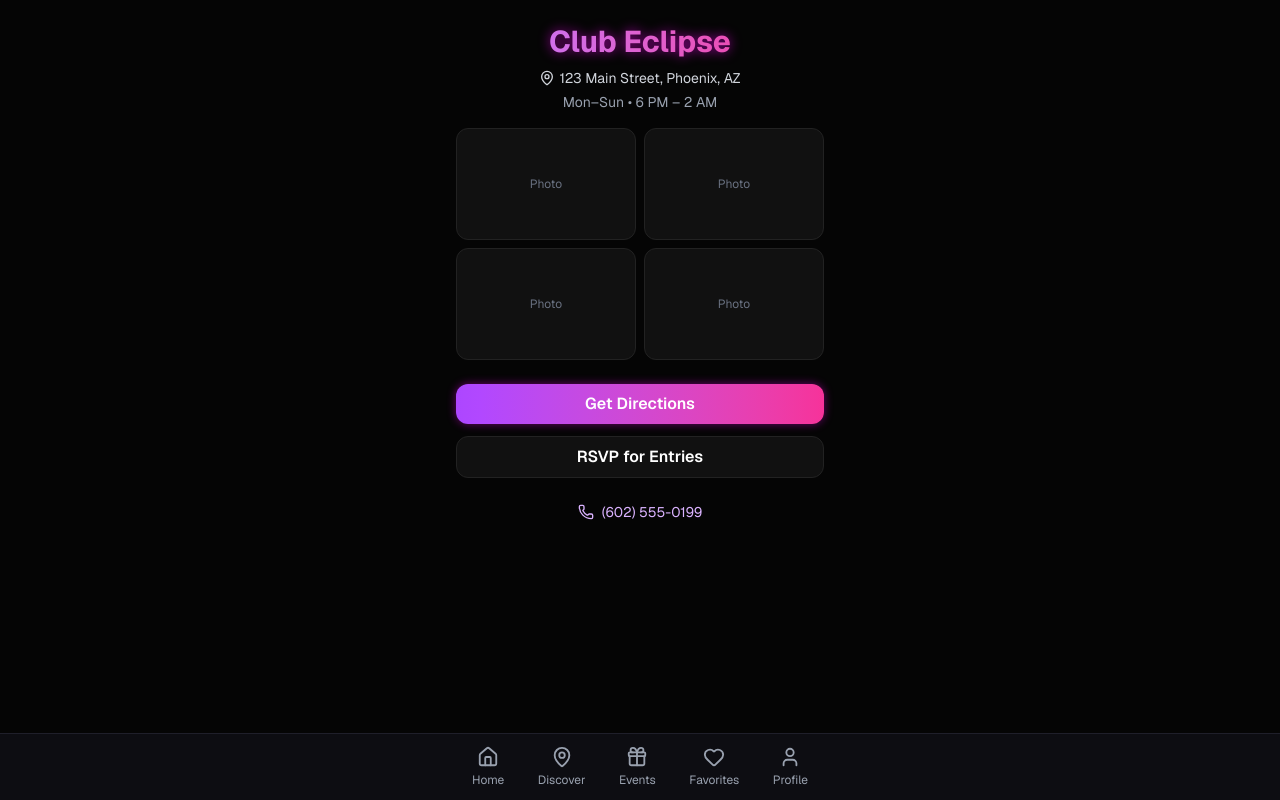
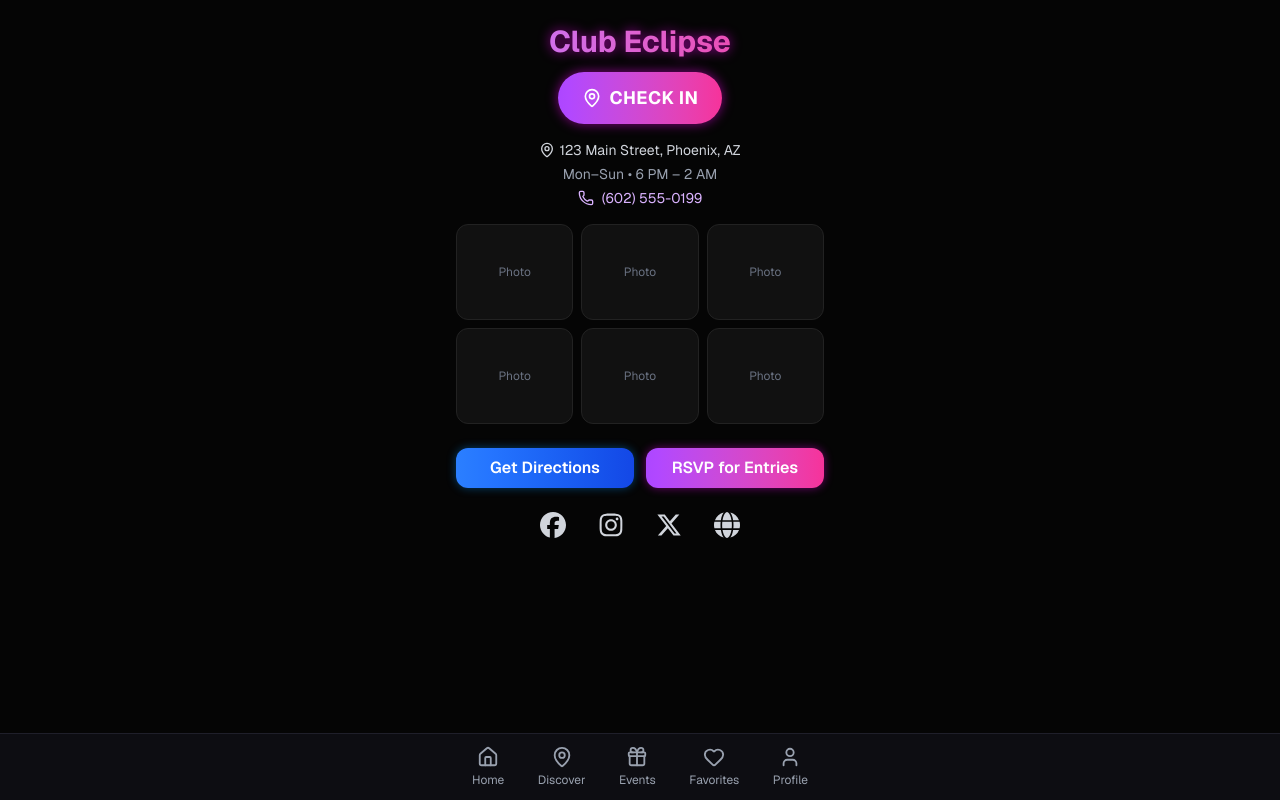
Before and after one commit to CloudedDesire/sweepstakes_promotion, a Next.js app: page /venues in a window 1280 px wide. Built offline with nearby package versions, Linux system fonts and the light colour scheme.

Commit message:
venue page update

```diff
--- a/app/venues/page.tsx
+++ b/app/venues/page.tsx
@@ -2,6 +2,9 @@
 
 import FooterNav from "@/app/components/FooterNav";
 import { MapPin, Phone } from "lucide-react";
+
+// Font Awesome (social icons)
+import { FaFacebook, FaInstagram, FaXTwitter, FaGlobe } from "react-icons/fa6";
 
 export default function VenuePage() {
   const venue = {
@@ -9,12 +12,7 @@ export default function VenuePage() {
     address: "123 Main Street, Phoenix, AZ",
     hours: "Mon–Sun • 6 PM – 2 AM",
     phone: "(602) 555-0199",
-    photos: [
-      "/images/venue1.jpg",
-      "/images/venue2.jpg",
-      "/images/venue3.jpg",
-      "/images/venue4.jpg",
-    ],
+    photos: [1, 2, 3, 4, 5, 6], // placeholders
   };
 
   const openMaps = () => {
@@ -24,13 +22,20 @@ export default function VenuePage() {
 
   return (
     <div className="min-h-screen w-full flex flex-col items-center bg-[#050505] text-white">
-      {/* Main Wrapper */}
       <div className="w-full max-w-[400px] px-4 pb-24">
 
-        {/* Header */}
-        <h1 className="text-3xl font-bold mt-6 mb-2 text-center bg-gradient-to-r from-purple-400 to-pink-500 bg-clip-text text-transparent drop-shadow-[0_0_6px_rgba(255,0,255,0.6)]">
+        {/* Venue Name */}
+        <h1 className="text-3xl font-bold mt-6 mb-3 text-center bg-gradient-to-r from-purple-400 to-pink-500 bg-clip-text text-transparent drop-shadow-[0_0_6px_rgba(255,0,255,0.6)]">
           {venue.name}
         </h1>
+
+        {/* CHECK IN Graphic */}
+        <div className="w-full flex justify-center mb-4">
+          <div className="bg-gradient-to-r from-purple-500 to-pink-500 text-white px-6 py-3 rounded-full shadow-[0_0_12px_rgba(255,0,255,0.5)] font-bold text-lg tracking-wide flex items-center gap-2">
+            <MapPin size={20} />
+            CHECK IN
+          </div>
+        </div>
 
         {/* Address */}
         <div className="flex items-center justify-center text-gray-300 text-sm mb-1">
@@ -39,45 +44,60 @@ export default function VenuePage() {
         </div>
 
         {/* Hours */}
-        <p className="text-center text-gray-400 text-sm mb-4">{venue.hours}</p>
+        <p className="text-center text-gray-400 text-sm">{venue.hours}</p>
 
-        {/* Photo Grid */}
-        <div className="grid grid-cols-2 gap-2 mb-6">
-          {venue.photos.map((src, i) => (
+        {/* Phone Number */}
+        <a
+          href={`tel:${venue.phone}`}
+          className="flex justify-center items-center text-purple-300 text-sm mt-1 mb-4"
+        >
+          <Phone size={16} className="mr-2" />
+          {venue.phone}
+        </a>
+
+        {/* 6‑Image Grid */}
+        <div className="grid grid-cols-3 gap-2 mb-6">
+          {venue.photos.map((_, i) => (
             <div
               key={i}
-              className="w-full h-28 bg-[#111] border border-[#222] rounded-xl flex items-center justify-center text-gray-500 text-xs"
+              className="w-full h-24 bg-[#111] border border-[#222] rounded-xl flex items-center justify-center text-gray-500 text-xs"
             >
               Photo
             </div>
           ))}
         </div>
 
-        {/* Buttons */}
+        {/* Buttons Row */}
+        <div className="flex gap-3 mb-6">
           <button
             onClick={openMaps}
-          className="w-full py-2 mb-3 bg-gradient-to-r from-purple-500 to-pink-500 rounded-xl font-semibold shadow-[0_0_10px_rgba(255,0,255,0.4)]"
+            className="w-1/2 py-2 bg-gradient-to-r from-blue-500 to-blue-700 rounded-xl font-semibold shadow-[0_0_10px_rgba(0,150,255,0.4)]"
           >
             Get Directions
           </button>
 
-        <button className="w-full py-2 mb-6 bg-[#111] border border-[#222] rounded-xl font-semibold">
+          <button className="w-1/2 py-2 bg-gradient-to-r from-purple-500 to-pink-500 rounded-xl font-semibold shadow-[0_0_10px_rgba(255,0,255,0.4)]">
             RSVP for Entries
           </button>
+        </div>
 
-        {/* Contact */}
-        <div className="flex flex-col items-center mb-10">
-          <a
-            href={`tel:${venue.phone}`}
-            className="flex items-center text-purple-300 text-sm"
-          >
-            <Phone size={16} className="mr-2" />
-            {venue.phone}
+        {/* Social Icons */}
+        <div className="flex justify-center gap-8 mb-10 text-gray-300">
+          <a href="#" className="hover:text-purple-400">
+            <FaFacebook size={26} />
+          </a>
+          <a href="#" className="hover:text-purple-400">
+            <FaInstagram size={26} />
+          </a>
+          <a href="#" className="hover:text-purple-400">
+            <FaXTwitter size={26} />
+          </a>
+          <a href="#" className="hover:text-purple-400">
+            <FaGlobe size={26} />
           </a>
         </div>
       </div>
 
-      {/* Unified Footer */}
       <FooterNav />
     </div>
   );
```
Lines whose indentation alone changed are shown as unchanged.
